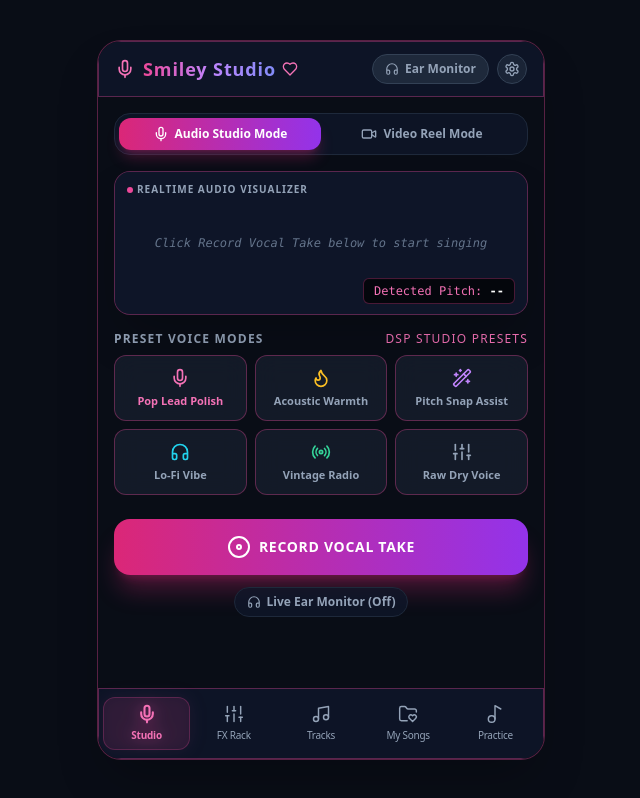
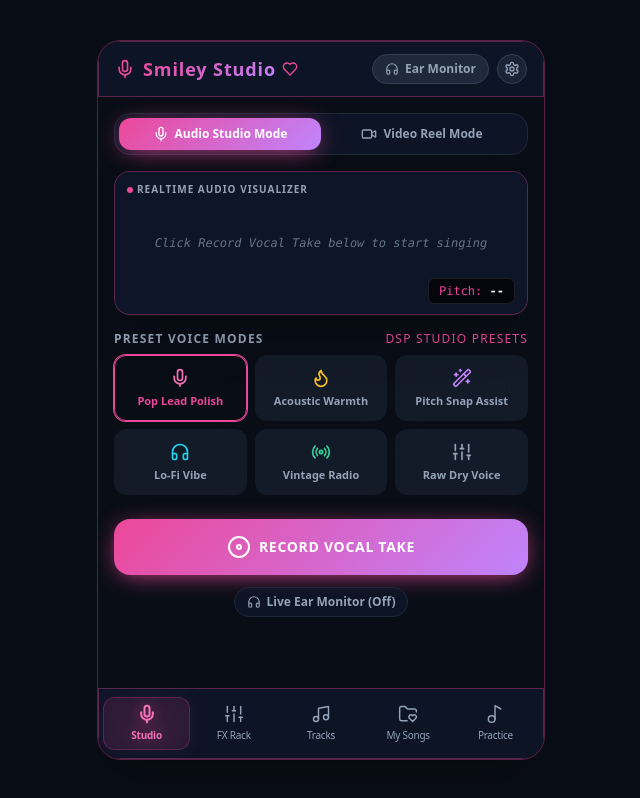
Before and after one commit to r2dapps/SmileyStudio, a React (Vite) app: page / in a window 1280 px wide. Shown: the whole page, without its empty margins (319-959 px from the left). Built offline with nearby package versions, Linux system fonts and the light colour scheme.

Commit message:
Fix TS errors: replace hardcoded theme maps with CSS var(--accent) inline styles across StudioPage and Header

```diff
--- a/src/components/Header.tsx
+++ b/src/components/Header.tsx
@@ -8,22 +8,7 @@ export const Header: React.FC = () => {
   const navigate = useNavigate();
   const isRecording = useStudioStore((state) => state.isRecording);
   const liveMonitor = useStudioStore((state) => state.liveMonitor);
-  const appTheme = useStudioStore((state) => state.appTheme);
   const toggleLiveMonitor = useStudioStore((state) => state.toggleLiveMonitor);
-
-  const themeGradients = {
-    neonPink: 'from-pink-500 via-purple-400 to-indigo-400',
-    cyberBlue: 'from-cyan-400 via-blue-400 to-indigo-400',
-    emeraldStage: 'from-emerald-400 via-teal-400 to-cyan-400',
-    amberSunset: 'from-amber-400 via-orange-400 to-pink-500',
-  };
-
-  const themeMicColors = {
-    neonPink: 'text-pink-400',
-    cyberBlue: 'text-cyan-400',
-    emeraldStage: 'text-emerald-400',
-    amberSunset: 'text-amber-400',
-  };
 
   const handleMonitorToggle = () => {
     soundEffects.playClickChime();
@@ -38,12 +23,24 @@ export const Header: React.FC = () => {
   return (
     <header className="sticky top-0 z-50 glassmorphism px-4 py-3 border-b border-slate-800 flex items-center justify-between">
       <div className="flex items-center space-x-2">
-        <Mic className={`w-5 h-5 ${themeMicColors[appTheme]} ${isRecording ? 'animate-bounce text-red-500' : ''}`} />
+        {/* Mic icon — color driven by CSS var(--accent) for all themes */}
+        <Mic
+          className={`w-5 h-5 transition-transform ${isRecording ? 'animate-bounce' : ''}`}
+          style={{ color: isRecording ? '#ef4444' : 'var(--accent)' }}
+        />
         <div className="flex items-center space-x-1.5">
-          <h1 className={`font-black text-lg tracking-wider bg-gradient-to-r ${themeGradients[appTheme]} bg-clip-text text-transparent`}>
+          <h1
+            className="font-black text-lg tracking-wider"
+            style={{
+              background: 'linear-gradient(135deg, var(--accent), var(--accent-secondary))',
+              WebkitBackgroundClip: 'text',
+              WebkitTextFillColor: 'transparent',
+              backgroundClip: 'text',
+            }}
+          >
             Smiley Studio
           </h1>
-          <Heart className={`w-4 h-4 ${themeMicColors[appTheme]} fill-current/20`} />
+          <Heart className="w-4 h-4" style={{ color: 'var(--accent)' }} />
         </div>
       </div>
 
--- a/src/pages/StudioPage.tsx
+++ b/src/pages/StudioPage.tsx
@@ -20,7 +20,6 @@ export const StudioPage: React.FC = () => {
   const activePresetId = useStudioStore((state) => state.activePresetId);
   const customPresets = useStudioStore((state) => state.customPresets);
   const detectedNote = useStudioStore((state) => state.detectedNote);
-  const appTheme = useStudioStore((state) => state.appTheme);
   const toggleLiveMonitor = useStudioStore((state) => state.toggleLiveMonitor);
   const toggleRecording = useStudioStore((state) => state.toggleRecording);
   const clearMicError = useStudioStore((state) => state.clearMicError);
@@ -41,18 +40,17 @@ export const StudioPage: React.FC = () => {
   const videoRecorderRef = useRef<VideoRecorderManager>(new VideoRecorderManager());
   const videoStartTimeRef = useRef<number>(0);
 
-  const themeBtnGradients = {
-    neonPink: 'from-pink-600 to-purple-600 shadow-pink-600/30',
-    cyberBlue: 'from-cyan-500 to-blue-600 shadow-cyan-500/30',
-    emeraldStage: 'from-emerald-500 to-teal-600 shadow-emerald-500/30',
-    amberSunset: 'from-amber-500 to-orange-600 shadow-amber-500/30',
+  // CSS-variable based styles — work for all 9 themes including custom
+  // Inline style objects so all theme colors are driven by var(--accent) / var(--accent-secondary)
+  const accentBtnStyle: React.CSSProperties = {
+    background: 'linear-gradient(135deg, var(--accent), var(--accent-secondary))',
+    boxShadow: '0 4px 24px -6px var(--accent)',
   };
-
-  const themeBorderColors = {
-    neonPink: 'border-pink-500 text-pink-400 bg-pink-500/10',
-    cyberBlue: 'border-cyan-400 text-cyan-400 bg-cyan-500/10',
-    emeraldStage: 'border-emerald-400 text-emerald-400 bg-emerald-500/10',
-    amberSunset: 'border-amber-400 text-amber-400 bg-amber-500/10',
+  const accentActiveCardStyle: React.CSSProperties = {
+    borderColor: 'var(--accent)',
+    color: 'var(--accent)',
+    backgroundColor: 'rgba(0,0,0,0)',
+    boxShadow: '0 0 0 1px var(--accent)',
   };
 
   const builtInPresets = [
@@ -64,7 +62,7 @@ export const StudioPage: React.FC = () => {
     { id: 'bypass', label: 'Raw Dry Voice', icon: Sliders, color: 'text-slate-400' },
   ];
 
-  const aspectClasses = {
+  const aspectClasses: Record<string, string> = {
     '9:16': 'aspect-[9/16] max-h-[480px]',
     '1:1': 'aspect-square max-h-[360px]',
     '4:5': 'aspect-[4/5] max-h-[400px]',
@@ -94,7 +92,6 @@ export const StudioPage: React.FC = () => {
       }
     } catch (e: any) {
       try {
-        // Fallback for laptops/desktops without exact facing mode
         const stream = await navigator.mediaDevices.getUserMedia({
           video: { facingMode: cameraFacing },
           audio: false,
@@ -212,30 +209,18 @@ export const StudioPage: React.FC = () => {
       {/* Mode Switcher: Audio Mode / Video Studio Mode */}
       <div className="flex bg-slate-900/80 p-1 rounded-2xl border border-slate-800">
         <button
-          onClick={() => {
-            soundEffects.playClickChime();
-            setStudioMode('audio');
-          }}
-          className={`flex-1 py-2 text-xs font-bold rounded-xl flex items-center justify-center space-x-1.5 transition ${
-            studioMode === 'audio'
-              ? `bg-gradient-to-r ${themeBtnGradients[appTheme]} text-white shadow-lg`
-              : 'text-slate-400 hover:text-white'
-          }`}
+          onClick={() => { soundEffects.playClickChime(); setStudioMode('audio'); }}
+          className="flex-1 py-2 text-xs font-bold rounded-xl flex items-center justify-center space-x-1.5 transition text-white"
+          style={studioMode === 'audio' ? accentBtnStyle : { color: '#94a3b8' }}
         >
           <Mic className="w-4 h-4" />
           <span>Audio Studio Mode</span>
         </button>
 
         <button
-          onClick={() => {
-            soundEffects.playClickChime();
-            setStudioMode('video');
-          }}
-          className={`flex-1 py-2 text-xs font-bold rounded-xl flex items-center justify-center space-x-1.5 transition ${
-            studioMode === 'video'
-              ? `bg-gradient-to-r ${themeBtnGradients[appTheme]} text-white shadow-lg`
-              : 'text-slate-400 hover:text-white'
-          }`}
+          onClick={() => { soundEffects.playClickChime(); setStudioMode('video'); }}
+          className="flex-1 py-2 text-xs font-bold rounded-xl flex items-center justify-center space-x-1.5 transition text-white"
+          style={studioMode === 'video' ? accentBtnStyle : { color: '#94a3b8' }}
         >
           <Video className="w-4 h-4" />
           <span>Video Reel Mode</span>
@@ -261,19 +246,13 @@ export const StudioPage: React.FC = () => {
           {/* Top Aspect Ratio & Clean Preview Bar */}
           <div className="flex items-center justify-between bg-slate-900/60 p-2 rounded-2xl border border-slate-800 text-xs">
             <div className="flex items-center space-x-1">
-              <Crop className="w-3.5 h-3.5 text-pink-400 mr-1" />
+              <Crop className="w-3.5 h-3.5 mr-1" style={{ color: 'var(--accent)' }} />
               {(['9:16', '1:1', '4:5', '16:9'] as const).map((ratio) => (
                 <button
                   key={ratio}
-                  onClick={() => {
-                    soundEffects.playClickChime();
-                    setAspectRatio(ratio);
-                  }}
-                  className={`px-2 py-1 rounded-lg font-bold transition text-[11px] ${
-                    aspectRatio === ratio
-                      ? `bg-gradient-to-r ${themeBtnGradients[appTheme]} text-white`
-                      : 'bg-slate-800 text-slate-400 hover:text-white'
-                  }`}
+                  onClick={() => { soundEffects.playClickChime(); setAspectRatio(ratio); }}
+                  className="px-2 py-1 rounded-lg font-bold transition text-[11px] text-white"
+                  style={aspectRatio === ratio ? accentBtnStyle : { color: '#94a3b8', background: '#1e293b' }}
                 >
                   {ratio === '9:16' ? 'Reel 9:16' : ratio}
                 </button>
@@ -281,15 +260,9 @@ export const StudioPage: React.FC = () => {
             </div>
 
             <button
-              onClick={() => {
-                soundEffects.playClickChime();
-                setIsCleanPreview(!isCleanPreview);
-              }}
-              className={`p-1.5 rounded-xl border flex items-center space-x-1 font-bold text-[11px] transition ${
-                isCleanPreview
-                  ? themeBorderColors[appTheme]
-                  : 'bg-slate-800 text-slate-400 border-slate-700 hover:text-white'
-              }`}
+              onClick={() => { soundEffects.playClickChime(); setIsCleanPreview(!isCleanPreview); }}
+              className="p-1.5 rounded-xl border flex items-center space-x-1 font-bold text-[11px] transition"
+              style={isCleanPreview ? accentActiveCardStyle : { color: '#94a3b8', background: '#1e293b', borderColor: '#334155' }}
               title="Toggle Clean Viewfinder Preview"
             >
               {isCleanPreview ? <Minimize2 className="w-3.5 h-3.5" /> : <Maximize2 className="w-3.5 h-3.5" />}
@@ -298,7 +271,9 @@ export const StudioPage: React.FC = () => {
           </div>
 
           {/* Live Camera Viewfinder with Realtime Video Filter */}
-          <div className={`relative w-full ${aspectClasses[aspectRatio]} glassmorphism rounded-2xl overflow-hidden shadow-2xl flex items-center justify-center border border-pink-500/30 bg-black transition-all duration-300 mx-auto`}>
+          <div
+            className={`relative w-full ${aspectClasses[aspectRatio]} glassmorphism rounded-2xl overflow-hidden shadow-2xl flex items-center justify-center bg-black transition-all duration-300 mx-auto`}
+          >
             <video
               ref={videoPreviewRef}
               autoPlay
@@ -313,12 +288,9 @@ export const StudioPage: React.FC = () => {
 
             {cameraError && (
               <div className="absolute inset-0 bg-slate-950/90 flex flex-col items-center justify-center p-4 text-center space-y-2 z-20">
-                <Camera className="w-8 h-8 text-pink-400 animate-pulse" />
+                <Camera className="w-8 h-8 animate-pulse" style={{ color: 'var(--accent)' }} />
                 <p className="text-xs text-slate-300 font-semibold">{cameraError}</p>
-                <button
-                  onClick={startCamera}
-                  className="px-3 py-1.5 bg-pink-600 text-white text-xs font-bold rounded-xl"
-                >
+                <button onClick={startCamera} className="px-3 py-1.5 text-white text-xs font-bold rounded-xl" style={accentBtnStyle}>
                   Retry Camera
                 </button>
               </div>
@@ -350,14 +322,14 @@ export const StudioPage: React.FC = () => {
                   </div>
                 )}
 
-                <div className="absolute bottom-2.5 right-3 text-xs font-mono bg-black/70 px-2.5 py-1 rounded-md text-pink-400 border border-pink-500/30 z-10">
-                  Detected Pitch: <span className="font-bold text-white">{detectedNote}</span>
+                <div className="absolute bottom-2.5 right-3 text-xs font-mono bg-black/70 px-2.5 py-1 rounded-md border border-white/10 z-10" style={{ color: 'var(--accent)' }}>
+                  Pitch: <span className="font-bold text-white">{detectedNote}</span>
                 </div>
               </>
             )}
           </div>
 
-          {/* Collapsible Visual Video Filters Cards */}
+          {/* Collapsible Visual Video Filters */}
           {!isCleanPreview && (
             <section className="space-y-2">
               <button
@@ -365,7 +337,7 @@ export const StudioPage: React.FC = () => {
                 className="w-full text-xs font-bold text-slate-400 uppercase tracking-widest flex items-center justify-between py-1"
               >
                 <span className="flex items-center space-x-1.5">
-                  <Film className="w-4 h-4 text-pink-400" />
+                  <Film className="w-4 h-4" style={{ color: 'var(--accent)' }} />
                   <span>Visual Video Filters</span>
                 </span>
                 {showVideoFilters ? <ChevronUp className="w-4 h-4" /> : <ChevronDown className="w-4 h-4" />}
@@ -379,11 +351,10 @@ export const StudioPage: React.FC = () => {
                       <button
                         key={filter.id}
                         onClick={() => handleSelectFilter(filter)}
-                        className={`p-2.5 rounded-xl glass-card text-xs font-semibold flex flex-col items-center gap-1 transition active:scale-95 ${
-                          isSelected ? themeBorderColors[appTheme] : 'text-slate-400 hover:text-white'
-                        }`}
+                        className="p-2.5 rounded-xl glass-card text-xs font-semibold flex flex-col items-center gap-1 transition active:scale-95 border"
+                        style={isSelected ? accentActiveCardStyle : { borderColor: 'transparent', color: '#94a3b8' }}
                       >
-                        <Film className={`w-4 h-4 ${isSelected ? 'text-pink-400' : 'text-slate-500'}`} />
+                        <Film className="w-4 h-4" style={isSelected ? { color: 'var(--accent)' } : { color: '#64748b' }} />
                         <span className="text-[11px] text-center leading-tight">{filter.name}</span>
                       </button>
                     );
@@ -416,25 +387,22 @@ export const StudioPage: React.FC = () => {
                       <button
                         key={p.id}
                         onClick={() => handleSelectPreset(p.id)}
-                        className={`p-2.5 rounded-xl glass-card text-xs font-semibold flex flex-col items-center gap-1 transition active:scale-95 ${
-                          isSelected ? themeBorderColors[appTheme] : 'text-slate-400 hover:text-white'
-                        }`}
+                        className="p-2.5 rounded-xl glass-card text-xs font-semibold flex flex-col items-center gap-1 transition active:scale-95 border"
+                        style={isSelected ? accentActiveCardStyle : { borderColor: 'transparent', color: '#94a3b8' }}
                       >
                         <Icon className={`w-4 h-4 ${p.color}`} />
                         <span className="text-[11px] text-center leading-tight">{p.label}</span>
                       </button>
                     );
                   })}
-
                   {customPresets.map((p) => {
                     const isSelected = activePresetId === p.id;
                     return (
                       <button
                         key={p.id}
                         onClick={() => handleSelectPreset(p.id)}
-                        className={`p-2.5 rounded-xl glass-card text-xs font-semibold flex flex-col items-center gap-1 transition active:scale-95 ${
-                          isSelected ? 'border-purple-500 text-white bg-purple-500/10' : 'text-slate-400 hover:text-white'
-                        }`}
+                        className="p-2.5 rounded-xl glass-card text-xs font-semibold flex flex-col items-center gap-1 transition active:scale-95 border"
+                        style={isSelected ? { borderColor: '#a855f7', color: '#a855f7', boxShadow: '0 0 0 1px #a855f7' } : { borderColor: 'transparent', color: '#94a3b8' }}
                       >
                         <Bookmark className="w-4 h-4 text-purple-400" />
                         <span className="text-[11px] text-center leading-tight truncate max-w-full">{p.label}</span>
@@ -446,18 +414,15 @@ export const StudioPage: React.FC = () => {
             </section>
           )}
 
-          {/* Video Recording & Live Ear Monitor Controls */}
+          {/* Video Recording & Ear Monitor Controls */}
           <section className="space-y-3 pt-1">
             <button
               onClick={handleToggleVideoRecord}
-              className={`w-full p-4 rounded-2xl flex items-center justify-center space-x-2 active:scale-95 transition shadow-xl ${
-                isVideoRecording
-                  ? 'bg-red-600 text-white animate-pulse border border-red-400'
-                  : `bg-gradient-to-r ${themeBtnGradients[appTheme]} text-white`
-              }`}
+              className="w-full p-4 rounded-2xl flex items-center justify-center space-x-2 active:scale-95 transition shadow-xl text-white font-black"
+              style={isVideoRecording ? { background: '#dc2626', border: '1px solid #f87171' } : accentBtnStyle}
             >
               <Video className="w-6 h-6" />
-              <span className="text-sm font-black uppercase tracking-wider">
+              <span className="text-sm uppercase tracking-wider">
                 {isVideoRecording ? 'Stop Video Performance' : 'Record Video Performance'}
               </span>
             </button>
@@ -480,8 +445,8 @@ export const StudioPage: React.FC = () => {
       ) : (
         /* --- AUDIO STUDIO MODE --- */
         <div className="space-y-4">
-          {/* Realtime Spectrum & Visualizer Container */}
-          <div className="relative w-full h-36 glassmorphism rounded-2xl overflow-hidden shadow-2xl flex items-center justify-center border border-pink-500/20">
+          {/* Realtime Spectrum & Visualizer */}
+          <div className="relative w-full h-36 glassmorphism rounded-2xl overflow-hidden shadow-2xl flex items-center justify-center" style={{ borderColor: 'var(--border-accent)' }}>
             <WaveformCanvas />
             <div className="absolute top-2.5 left-3 text-[10px] uppercase font-bold text-slate-400 tracking-widest flex items-center space-x-1 z-10">
               <span className={`w-1.5 h-1.5 rounded-full ${isRecording ? 'bg-red-500 animate-ping' : isMicActive ? 'bg-emerald-500 animate-pulse' : 'bg-pink-500'}`} />
@@ -494,8 +459,8 @@ export const StudioPage: React.FC = () => {
               </div>
             )}
 
-            <div className="absolute bottom-2.5 right-3 text-xs font-mono bg-black/70 px-2.5 py-1 rounded-md text-pink-400 border border-pink-500/30 z-10">
-              Detected Pitch: <span className="font-bold text-white">{detectedNote}</span>
+            <div className="absolute bottom-2.5 right-3 text-xs font-mono bg-black/70 px-2.5 py-1 rounded-md border border-white/10 z-10" style={{ color: 'var(--accent)' }}>
+              Pitch: <span className="font-bold text-white">{detectedNote}</span>
             </div>
           </div>
 
@@ -503,7 +468,7 @@ export const StudioPage: React.FC = () => {
           <section className="space-y-2">
             <h2 className="text-xs font-bold text-slate-400 uppercase tracking-widest flex justify-between">
               <span>Preset Voice Modes</span>
-              <span className="text-pink-400 font-normal">DSP Studio Presets</span>
+              <span className="font-normal" style={{ color: 'var(--accent)' }}>DSP Studio Presets</span>
             </h2>
 
             <div className="grid grid-cols-3 gap-2">
@@ -514,9 +479,8 @@ export const StudioPage: React.FC = () => {
                   <button
                     key={p.id}
                     onClick={() => handleSelectPreset(p.id)}
-                    className={`p-3 rounded-xl glass-card text-xs font-semibold flex flex-col items-center gap-1.5 active:scale-95 transition ${
-                      isSelected ? themeBorderColors[appTheme] : 'text-slate-400 hover:text-white'
-                    }`}
+                    className="p-3 rounded-xl glass-card text-xs font-semibold flex flex-col items-center gap-1.5 active:scale-95 transition border"
+                    style={isSelected ? accentActiveCardStyle : { borderColor: 'transparent', color: '#94a3b8' }}
                   >
                     <Icon className={`w-5 h-5 ${p.color}`} />
                     <span className="text-[11px] text-center leading-tight">{p.label}</span>
@@ -530,9 +494,8 @@ export const StudioPage: React.FC = () => {
                   <button
                     key={p.id}
                     onClick={() => handleSelectPreset(p.id)}
-                    className={`p-3 rounded-xl glass-card text-xs font-semibold flex flex-col items-center gap-1.5 active:scale-95 transition ${
-                      isSelected ? 'border-purple-500 text-white bg-purple-500/10' : 'text-slate-400 hover:text-white'
-                    }`}
+                    className="p-3 rounded-xl glass-card text-xs font-semibold flex flex-col items-center gap-1.5 active:scale-95 transition border"
+                    style={isSelected ? { borderColor: '#a855f7', color: '#a855f7', boxShadow: '0 0 0 1px #a855f7' } : { borderColor: 'transparent', color: '#94a3b8' }}
                   >
                     <Bookmark className="w-5 h-5 text-purple-400" />
                     <span className="text-[11px] text-center leading-tight truncate max-w-full">{p.label}</span>
@@ -546,14 +509,11 @@ export const StudioPage: React.FC = () => {
           <section className="space-y-3 pt-2">
             <button
               onClick={handleToggleRecord}
-              className={`w-full p-4 rounded-2xl flex items-center justify-center space-x-2 active:scale-95 transition shadow-xl ${
-                isRecording
-                  ? 'bg-red-600 text-white animate-pulse border border-red-400'
-                  : `bg-gradient-to-r ${themeBtnGradients[appTheme]} text-white`
-              }`}
+              className="w-full p-4 rounded-2xl flex items-center justify-center space-x-2 active:scale-95 transition shadow-xl text-white font-black"
+              style={isRecording ? { background: '#dc2626', border: '1px solid #f87171' } : accentBtnStyle}
             >
               <Disc className="w-6 h-6" />
-              <span className="text-sm font-black uppercase tracking-wider">
+              <span className="text-sm uppercase tracking-wider">
                 {isRecording ? 'Stop Recording' : 'Record Vocal Take'}
               </span>
             </button>
```
